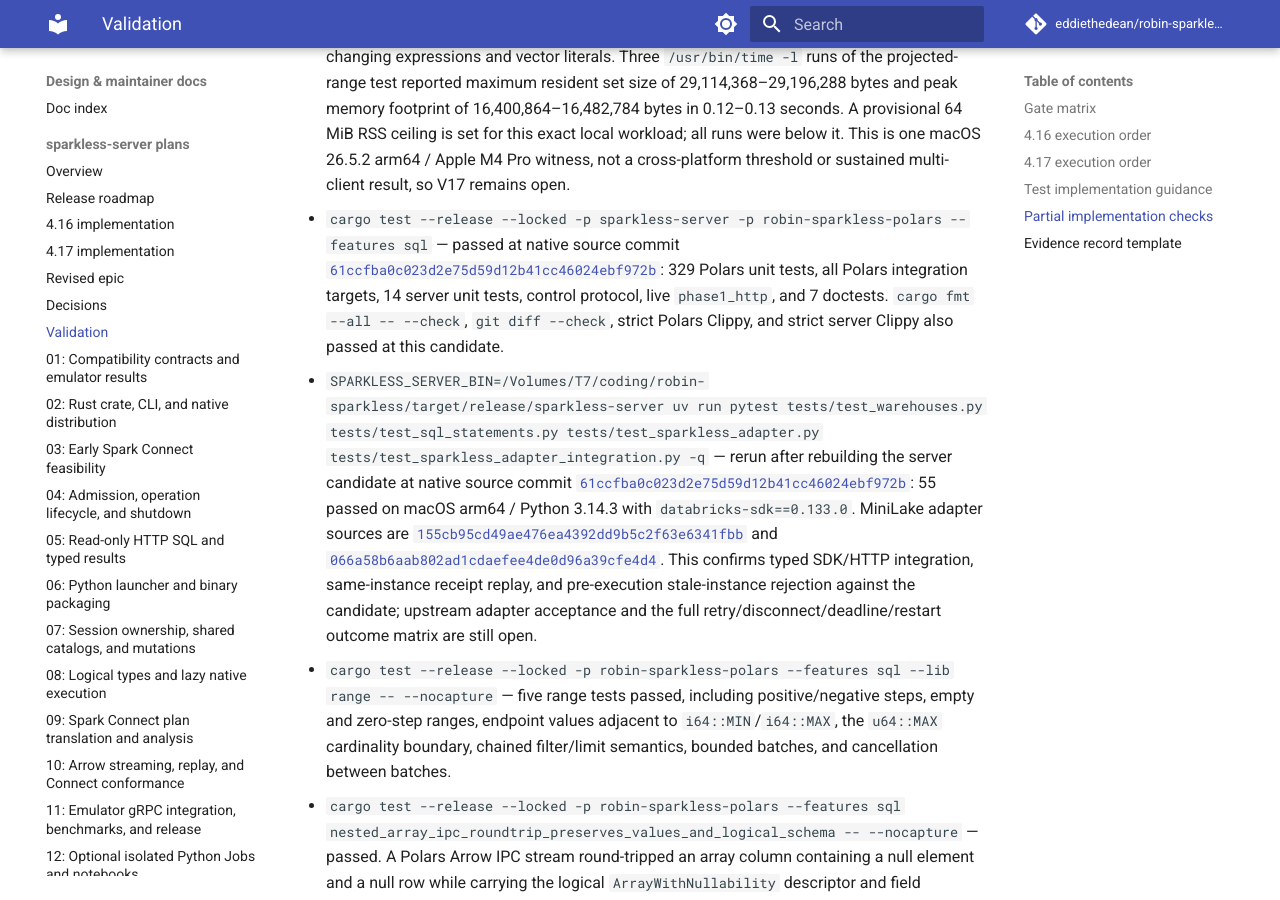
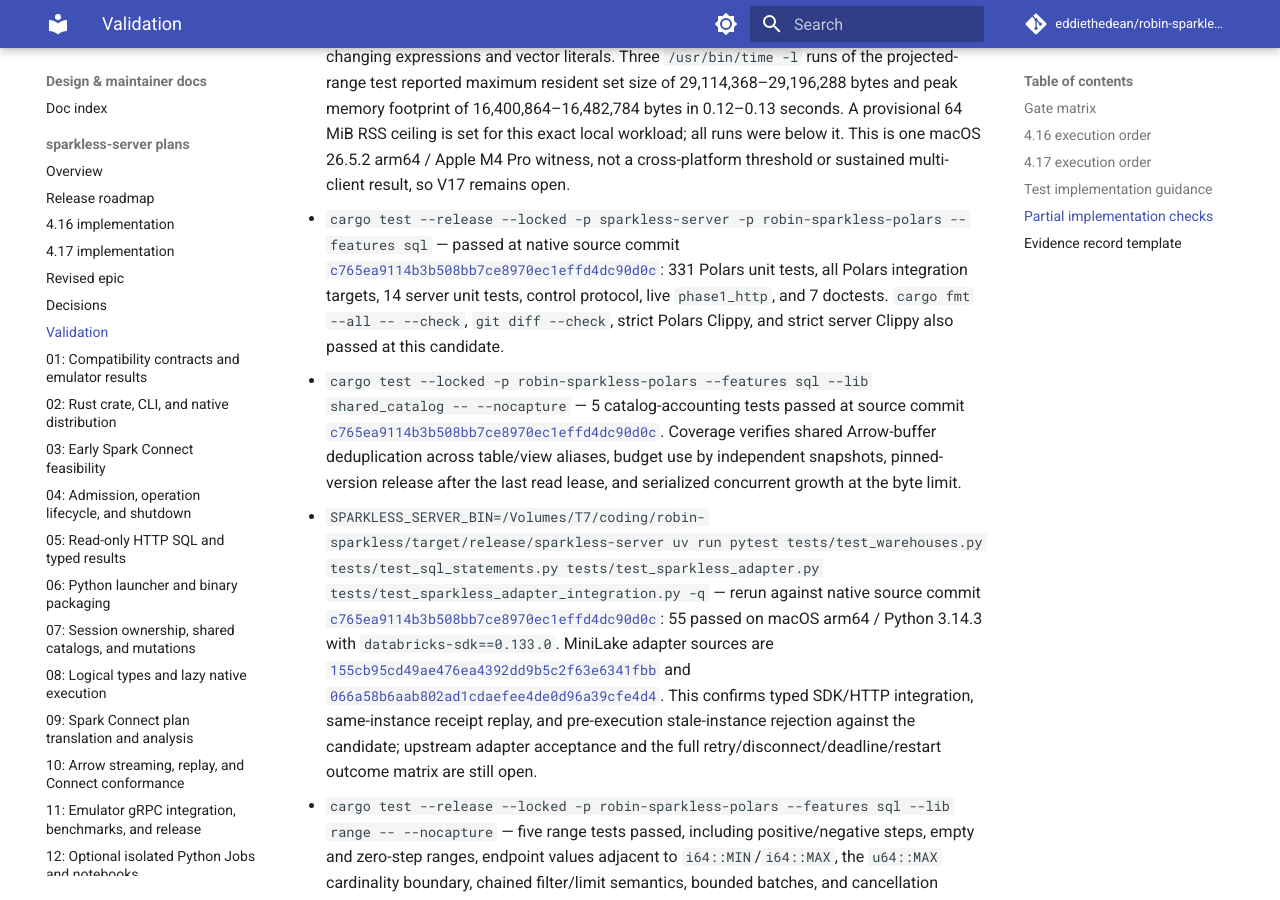
Before and after one commit to eddiethedean/robin-sparkless, an MkDocs documentation site: the page built from docs/plans/sparkless-server/VALIDATION.md, in a window 1280 px wide and 900 px high, scrolled down 7398 px. Built offline with MkDocs 1.6.1 and Material for MkDocs 9.7.7, drawn with Linux system fonts in a browser that asks for light colours; comment, search, counter and statistics services are not loaded.

Commit message:
docs: record deduplicated catalog budget evidence

```diff
--- a/docs/plans/sparkless-server/VALIDATION.md
+++ b/docs/plans/sparkless-server/VALIDATION.md
@@ -83,8 +83,9 @@
 - `uv run pytest -q` in MiniLake — 376 passed, 10 skipped, 26 failed, 2 errors. The failures are outside the Sparkless adapter tests and include the local Docker mount/path environment (`/data` read-only and an invalid relative bind mount), plus dependent file/DBFS, job and Delta integration cases; rerun in MiniLake's supported test container before treating the repository-wide suite as verified.
 - `cargo test --release --locked -p robin-sparkless-polars --features sql --lib filtered_large_range_count_uses_bounded_batches -- --nocapture` — passed on macOS 26.5.2 arm64 / Apple M4 Pro. The witness checks filtered counts at 10,000, 1,000,000, and 10,000,000 rows, reads schema before action, and verifies the 10M scan uses batches no larger than 16,384 rows; `id > 5` returns 9,999,994. Three sequential runs of `/usr/bin/time -l target/release/deps/robin_sparkless_polars-a19733dd6f0341e7 dataframe::tests::filtered_large_range_count_uses_bounded_batches --exact --nocapture` reported maximum resident set size of 19,431,424–19,496,960 bytes and peak memory footprint of 7,717,344–7,782,880 bytes, taking 0.08–0.09 seconds. These include process/test startup and are one-host measurements without a recorded baseline; numeric regression budget and broader multi-operation scheduler saturation remain open.
 - `cargo test --release --locked -p robin-sparkless-polars --features sql --lib range -- --nocapture` — 11 range tests passed at native source commit [`61ccfba0c023d2e75d59d12b41cc46024ebf972b`](https://github.com/eddiethedean/robin-sparkless/commit/61ccfba0c023d2e75d59d12b41cc46024ebf972b). New coverage scans a 10M-row projected range with batches capped at 16,384 rows, verifies exact count and filter-after-projection values, preserves schema for empty/nonempty limits, routes Arrow IPC through the same bounded source, supports mixed `select_items`, and clears the shortcut for cardinality-changing expressions and vector literals. Three `/usr/bin/time -l` runs of the projected-range test reported maximum resident set size of 29,114,368–29,196,288 bytes and peak memory footprint of 16,400,864–16,482,784 bytes in 0.12–0.13 seconds. A provisional 64 MiB RSS ceiling is set for this exact local workload; all runs were below it. This is one macOS 26.5.2 arm64 / Apple M4 Pro witness, not a cross-platform threshold or sustained multi-client result, so V17 remains open.
-- `cargo test --release --locked -p sparkless-server -p robin-sparkless-polars --features sql` — passed at native source commit [`61ccfba0c023d2e75d59d12b41cc46024ebf972b`](https://github.com/eddiethedean/robin-sparkless/commit/61ccfba0c023d2e75d59d12b41cc46024ebf972b): 329 Polars unit tests, all Polars integration targets, 14 server unit tests, control protocol, live `phase1_http`, and 7 doctests. `cargo fmt --all -- --check`, `git diff --check`, strict Polars Clippy, and strict server Clippy also passed at this candidate.
-- `SPARKLESS_SERVER_BIN=/Volumes/T7/coding/robin-sparkless/target/release/sparkless-server uv run pytest tests/test_warehouses.py tests/test_sql_statements.py tests/test_sparkless_adapter.py tests/test_sparkless_adapter_integration.py -q` — rerun after rebuilding the server candidate at native source commit [`61ccfba0c023d2e75d59d12b41cc46024ebf972b`](https://github.com/eddiethedean/robin-sparkless/commit/61ccfba0c023d2e75d59d12b41cc46024ebf972b): 55 passed on macOS arm64 / Python 3.14.3 with `databricks-sdk==0.133.0`. MiniLake adapter sources are [`155cb95cd49ae476ea4392dd9b5c2f63e6341fbb`](https://github.com/eddiethedean/minilake/commit/155cb95cd49ae476ea4392dd9b5c2f63e6341fbb) and [`066a58b6aab802ad1cdaefee4de0d96a39cfe4d4`](https://github.com/eddiethedean/minilake/commit/066a58b6aab802ad1cdaefee4d0de0d96a39cfe4d4). This confirms typed SDK/HTTP integration, same-instance receipt replay, and pre-execution stale-instance rejection against the candidate; upstream adapter acceptance and the full retry/disconnect/deadline/restart outcome matrix are still open.
+- `cargo test --release --locked -p sparkless-server -p robin-sparkless-polars --features sql` — passed at native source commit [`c765ea9114b3b508bb7ce8970ec1effd4dc90d0c`](https://github.com/eddiethedean/robin-sparkless/commit/c765ea9114b3b508bb7ce8970ec1effd4dc90d0c): 331 Polars unit tests, all Polars integration targets, 14 server unit tests, control protocol, live `phase1_http`, and 7 doctests. `cargo fmt --all -- --check`, `git diff --check`, strict Polars Clippy, and strict server Clippy also passed at this candidate.
+- `cargo test --locked -p robin-sparkless-polars --features sql --lib shared_catalog -- --nocapture` — 5 catalog-accounting tests passed at source commit [`c765ea9114b3b508bb7ce8970ec1effd4dc90d0c`](https://github.com/eddiethedean/robin-sparkless/commit/c765ea9114b3b508bb7ce8970ec1effd4dc90d0c). Coverage verifies shared Arrow-buffer deduplication across table/view aliases, budget use by independent snapshots, pinned-version release after the last read lease, and serialized concurrent growth at the byte limit.
+- `SPARKLESS_SERVER_BIN=/Volumes/T7/coding/robin-sparkless/target/release/sparkless-server uv run pytest tests/test_warehouses.py tests/test_sql_statements.py tests/test_sparkless_adapter.py tests/test_sparkless_adapter_integration.py -q` — rerun against native source commit [`c765ea9114b3b508bb7ce8970ec1effd4dc90d0c`](https://github.com/eddiethedean/robin-sparkless/commit/c765ea9114b3b508bb7ce8970ec1effd4dc90d0c): 55 passed on macOS arm64 / Python 3.14.3 with `databricks-sdk==0.133.0`. MiniLake adapter sources are [`155cb95cd49ae476ea4392dd9b5c2f63e6341fbb`](https://github.com/eddiethedean/minilake/commit/155cb95cd49ae476ea4392dd9b5c2f63e6341fbb) and [`066a58b6aab802ad1cdaefee4de0d96a39cfe4d4`](https://github.com/eddiethedean/minilake/commit/066a58b6aab802ad1cdaefee4de0d96a39cfe4d4). This confirms typed SDK/HTTP integration, same-instance receipt replay, and pre-execution stale-instance rejection against the candidate; upstream adapter acceptance and the full retry/disconnect/deadline/restart outcome matrix are still open.
 - `cargo test --release --locked -p robin-sparkless-polars --features sql --lib range -- --nocapture` — five range tests passed, including positive/negative steps, empty and zero-step ranges, endpoint values adjacent to `i64::MIN`/`i64::MAX`, the `u64::MAX` cardinality boundary, chained filter/limit semantics, bounded batches, and cancellation between batches.
 - `cargo test --release --locked -p robin-sparkless-polars --features sql nested_array_ipc_roundtrip_preserves_values_and_logical_schema -- --nocapture` — passed. A Polars Arrow IPC stream round-tripped an array column containing a null element and a null row while carrying the logical `ArrayWithNullability` descriptor and field metadata. This is native nested IPC evidence; nested HTTP values remain disabled and cross-client interoperability is open.
 - `cargo test --release --locked -p robin-sparkless-polars --features sql nested_struct_ipc_roundtrip_preserves_values_nulls_and_logical_schema -- --nocapture` — passed. A Polars Arrow IPC stream round-tripped nested struct values including a null outer struct while preserving nested field nullability and metadata in the logical-schema descriptor; the same witness verifies those declarations survive filtering and alias projection. This is focused native struct evidence; the full nested transformation matrix and cross-client interoperability remain open.
```
Also changed, not shown: docs/plans/sparkless-server/RELEASE_4_17.md (+2 -2 lines).
